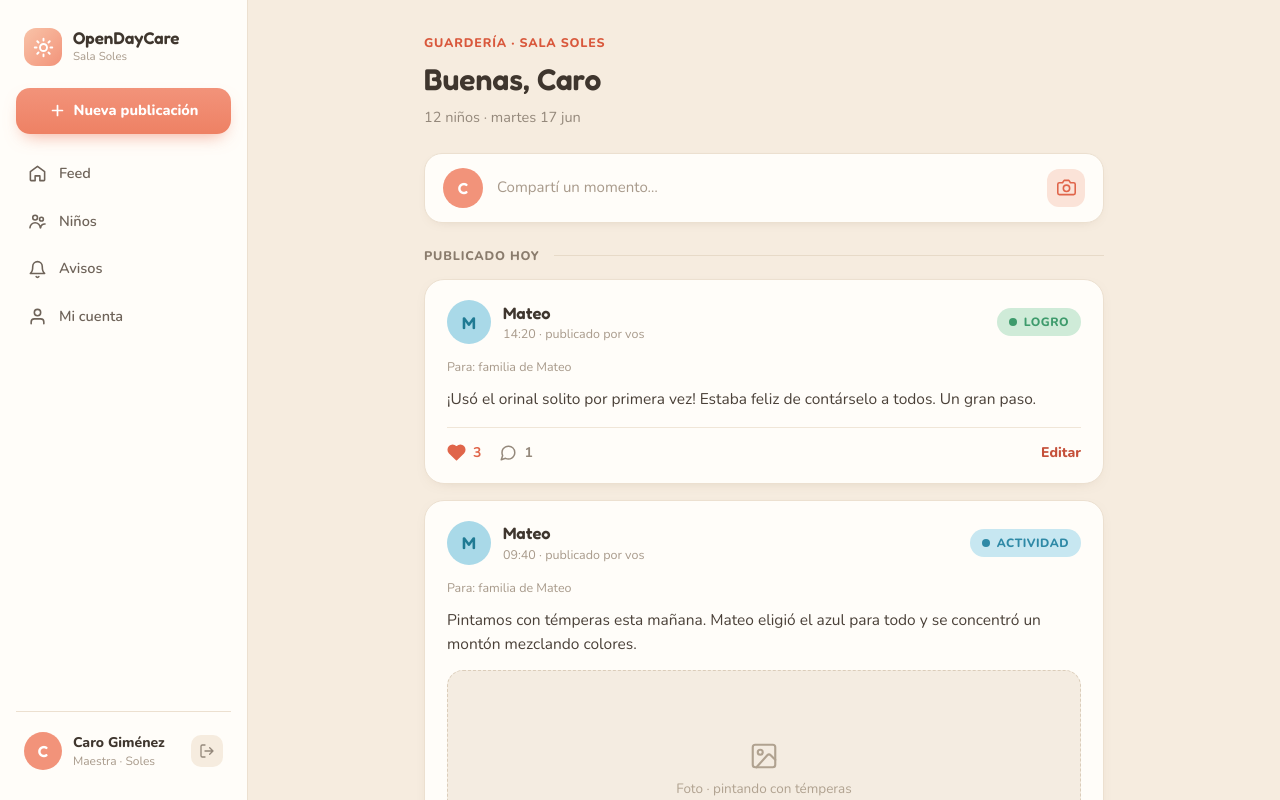
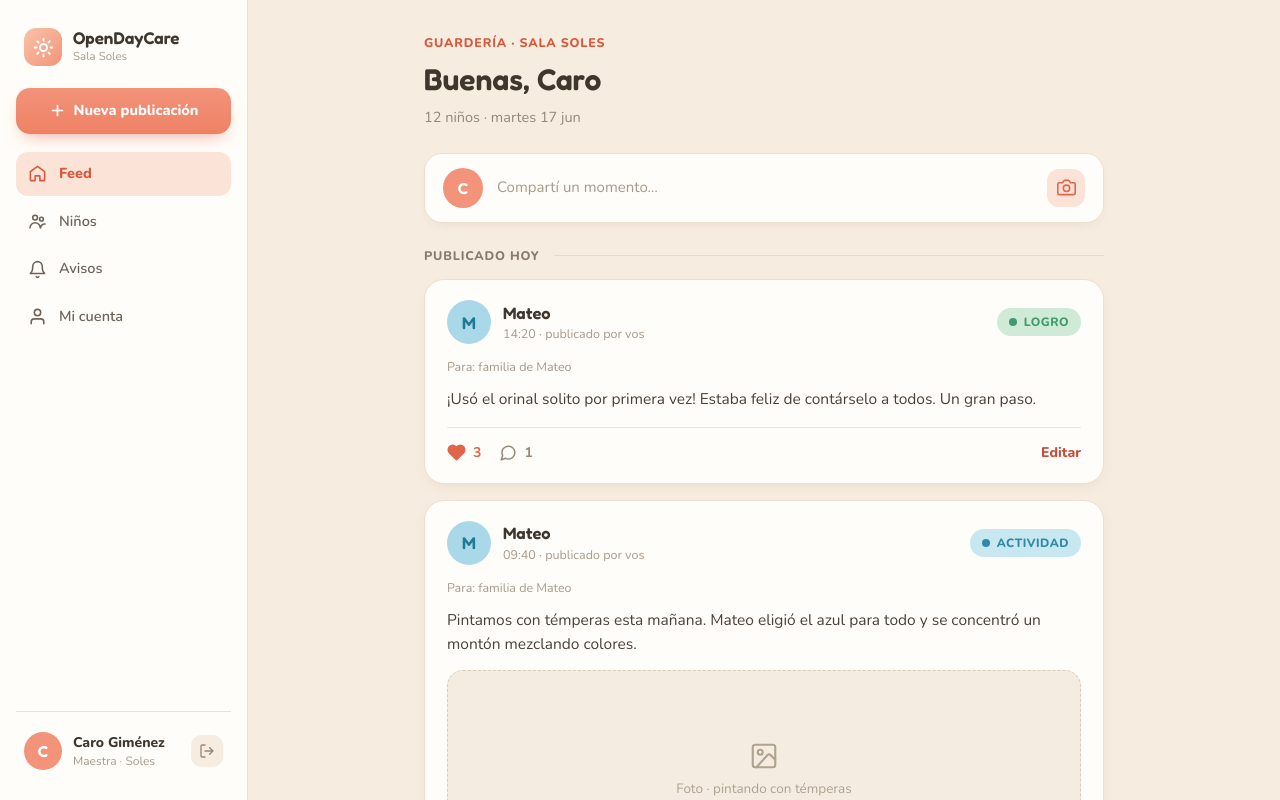
Before and after one commit to JohnRiverDev/opencode-daycare, a Next.js app: page / in a window 1280 px wide. Shown: the top 800 px of the page. Built offline with nearby package versions, Linux system fonts and the light colour scheme.

Commit message:
Refactor NavLinks and Sidebar components to support active navigation state

```diff
--- a/components/feed/mobile-nav.tsx
+++ b/components/feed/mobile-nav.tsx
@@ -1,7 +1,7 @@
 "use client";
 
 import { useState } from "react";
-import { NavLinks } from "./sidebar";
+import { NavLinks, type ActiveNav } from "./sidebar";
 
 function MenuIcon() {
   return (
@@ -63,7 +63,7 @@ function MobileBrand() {
 }
 
 /** Top bar with hamburger (visible below `lg`) + slide-in drawer with overlay. */
-export function MobileNav() {
+export function MobileNav({ activeNav = "feed" }: { activeNav?: ActiveNav }) {
   const [isOpen, setIsOpen] = useState(false);
 
   return (
@@ -101,7 +101,7 @@ export function MobileNav() {
                 <CloseIcon />
               </button>
             </div>
-            <NavLinks />
+            <NavLinks activeNav={activeNav} />
           </div>
         </div>
       )}
--- a/components/feed/sidebar.tsx
+++ b/components/feed/sidebar.tsx
@@ -11,7 +11,7 @@ const ICON_PROPS = {
 interface NavItem {
   label: string;
   href: string;
-  active?: boolean;
+  activeOn?: ActiveNav;
   icon: ReactNode;
 }
 
@@ -21,6 +21,7 @@ const NAV_ITEMS: NavItem[] = [
   {
     label: "Feed",
     href: "#",
+    activeOn: "feed",
     icon: (
       <svg width="19" height="19" viewBox="0 0 24 24" {...ICON_PROPS}>
         <path d="M3 9.5 12 3l9 6.5V20a1 1 0 0 1-1 1h-5v-6H9v6H4a1 1 0 0 1-1-1z" />
@@ -30,6 +31,7 @@ const NAV_ITEMS: NavItem[] = [
   {
     label: "Niños",
     href: "/kids",
+    activeOn: "kids",
     icon: (
       <svg width="19" height="19" viewBox="0 0 24 24" {...ICON_PROPS}>
         <circle cx="9" cy="7" r="3" />
@@ -63,13 +65,15 @@ const NAV_ITEMS: NavItem[] = [
 export function NavLinks({ activeNav = "feed" }: { activeNav?: ActiveNav }) {
   return (
     <nav className="flex flex-1 flex-col gap-1">
-      {NAV_ITEMS.map((item) => (
+      {NAV_ITEMS.map((item) => {
+        const isActive = item.activeOn === activeNav;
+        return (
           <a
             key={item.label}
             href={item.href}
-          aria-current={item.active ? "page" : undefined}
+            aria-current={isActive ? "page" : undefined}
             className={`flex items-center gap-3 rounded-xl px-3 py-[11px] text-[14.5px] ${
-            item.active
+              isActive
                 ? "bg-accent-soft font-extrabold text-accent"
                 : "font-semibold text-idle"
             }`}
@@ -77,7 +81,8 @@ export function NavLinks({ activeNav = "feed" }: { activeNav?: ActiveNav }) {
             {item.icon}
             {item.label}
           </a>
-      ))}
+        );
+      })}
     </nav>
   );
 }
@@ -159,12 +164,12 @@ function UserCard() {
 }
 
 /** Desktop sidebar (sticky, hidden below the `lg` breakpoint). */
-export function Sidebar() {
+export function Sidebar({ activeNav = "feed" }: { activeNav?: ActiveNav }) {
   return (
     <aside className="sticky top-0 hidden h-screen w-[248px] flex-none flex-col border-r border-edge bg-card px-4 py-6 lg:flex">
       <Brand />
       <NewPostButton />
-      <NavLinks />
+      <NavLinks activeNav={activeNav} />
       <UserCard />
     </aside>
   );
```
Lines whose indentation alone changed are shown as unchanged.
